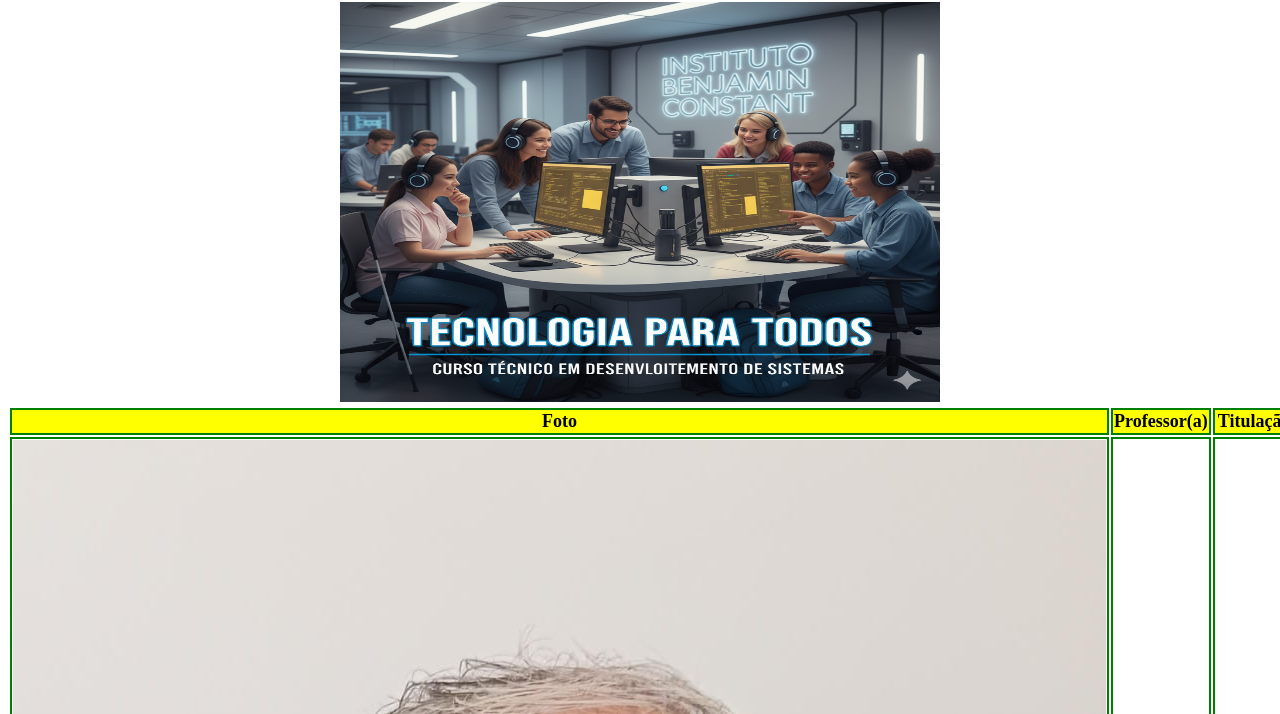
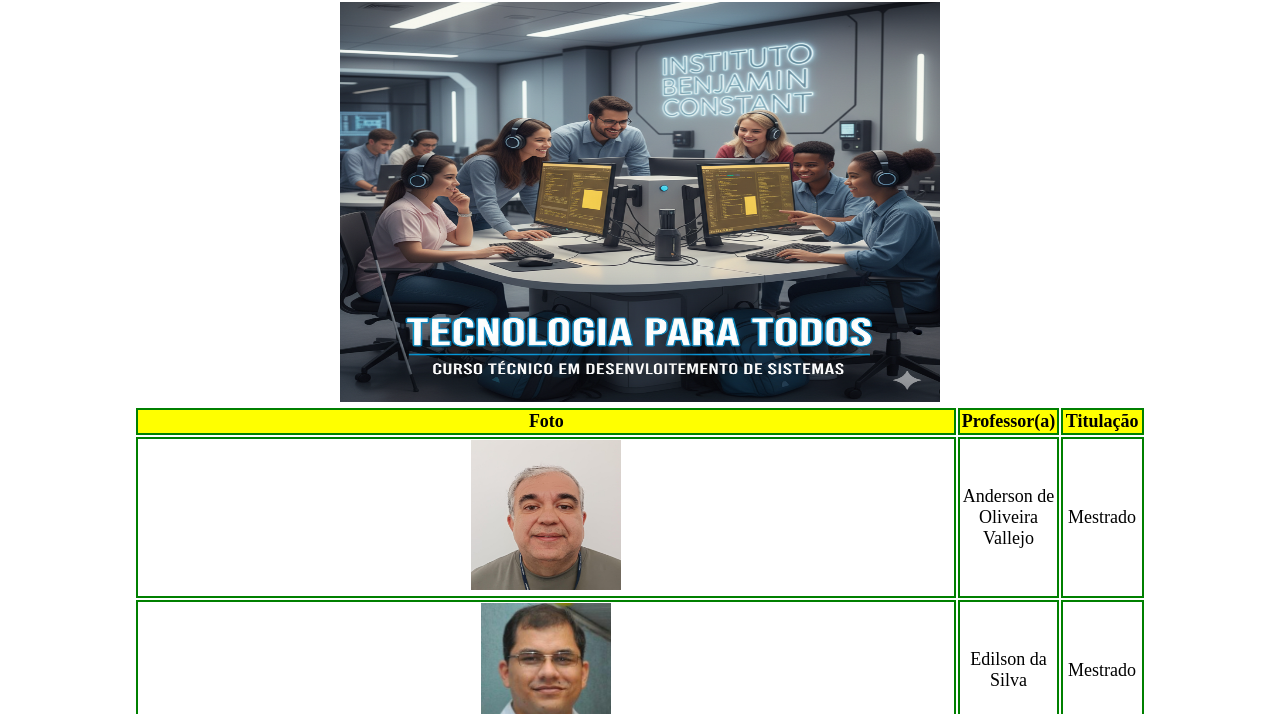
Before and after one commit to Jair-Rodrigues/site-desenvolvimento, a website with bundled scripts: page docente.html in a window 1280 px wide. Shown: the part 86-800 px from the top of the page. Built offline with nearby package versions, Linux system fonts and the light colour scheme.

Commit message:
Atualização página docente

```diff
--- a/docente.html
+++ b/docente.html
@@ -20,7 +20,7 @@
             </tr>
             <tr>
                 <td>
-                    <img src="imagens/Anderson.jpg" alt="Foto de Anderson"/>
+                    <img src="imagens/Anderson.jpg" width="150px" height="150px" alt="Foto de Anderson"/>
                 </td>
                 <td>Anderson de Oliveira Vallejo</td>
                 <td>Mestrado</td>
```
